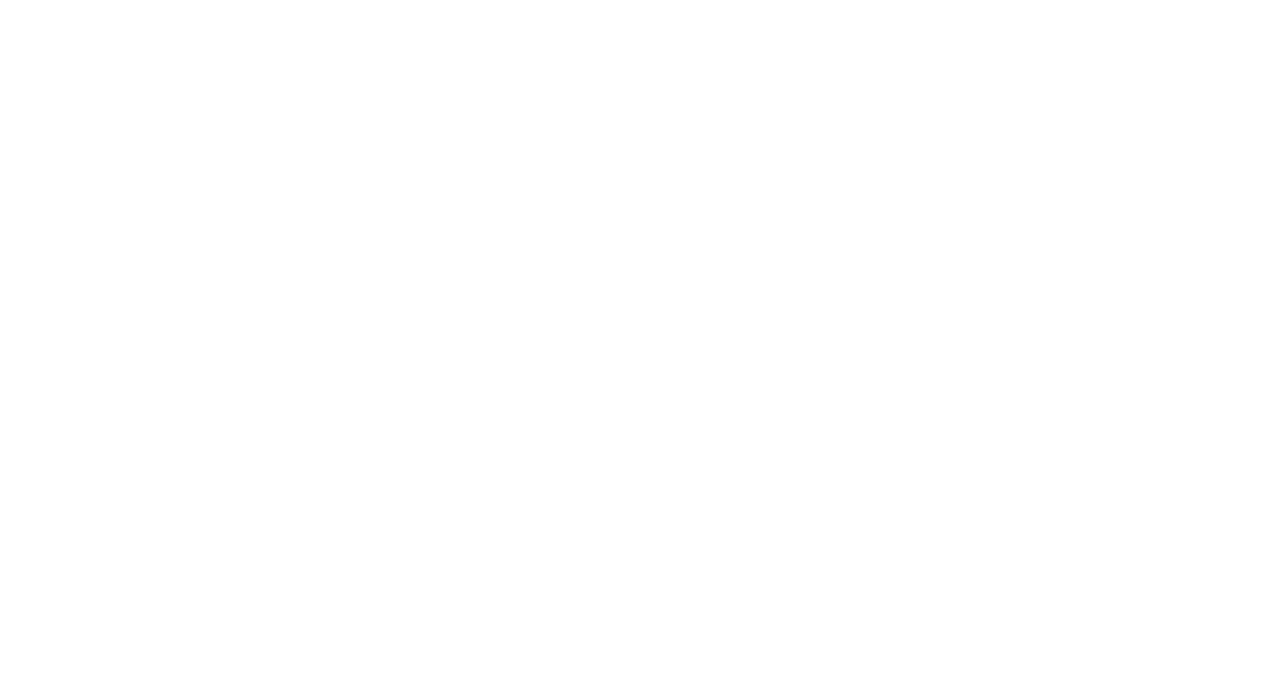
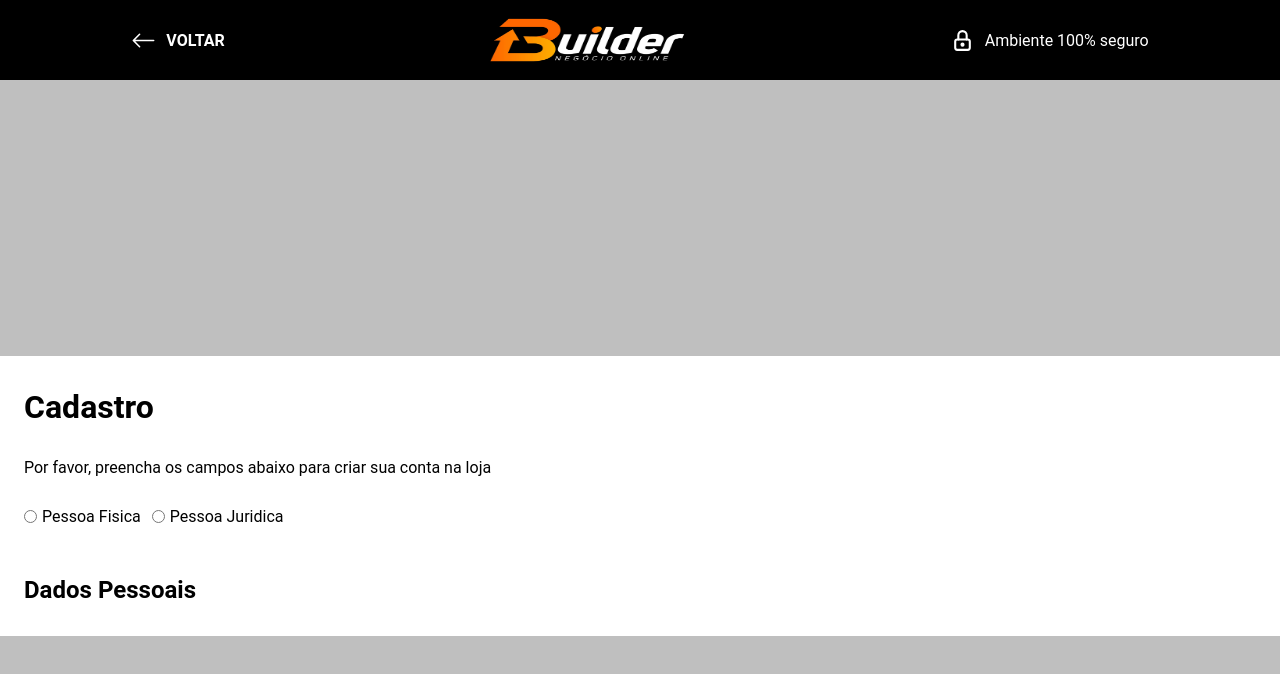
Before and after one commit to gabrielbastiani/FrontEnd-Ecommerce, a Next.js app: page /createAccount in a window 1280 px wide. Shown: the top 674 px of the page. Built offline with nearby package versions, Linux system fonts and the light colour scheme.

Commit message:
'create'

```diff
--- /dev/null
+++ b/src/components/HeaderAccount/index.tsx
@@ -0,0 +1,27 @@
+import Image from 'next/image';
+import logoLoginWhite from '../../assets/LogoBuilderWhite.png';
+import { ContainerHeader, ContentHeader, BlockBack, TextVoltar, BlockSecurity, TextSecurity } from './styles';
+import { BsArrowLeft } from 'react-icons/bs';
+import { TbLock } from 'react-icons/tb';
+import Link from 'next/link';
+
+
+export const HeaderAccount = () => (
+    <>
+        <ContainerHeader>
+            <ContentHeader>
+                <BlockBack>
+                    <Link href="/loginClient">
+                        <BsArrowLeft color='white' size={25} />
+                        <TextVoltar>VOLTAR</TextVoltar>
+                    </Link>
+                </BlockBack>
+                <Image src={logoLoginWhite} width={200} height={50} alt="Logo Builder Seu Negocio Online" />
+                <BlockSecurity>
+                    <TbLock color='white' size={25} />
+                    <TextSecurity>Ambiente 100% seguro</TextSecurity>
+                </BlockSecurity>
+            </ContentHeader>
+        </ContainerHeader>
+    </>
+)
--- /dev/null
+++ b/src/components/HeaderAccount/styles.ts
@@ -0,0 +1,48 @@
+import styled from 'styled-components';
+
+export const ContainerHeader = styled.header`
+  display: flex;
+  justify-content: center;
+  background-color: ${props => props?.theme?.colors?.black};
+  width: 100%;
+  padding: 15px 0;
+`
+
+export const ContentHeader = styled.div`
+  display: flex;
+  align-items: center;
+  justify-content: space-around;
+  width: 100%;
+
+  @media (max-width: 540px) {
+    flex-direction: column;
+    padding: 20px 0;
+
+    img {
+      margin: 20px;
+    }
+  }
+`
+
+export const BlockBack = styled.div`
+  a {
+    display: flex;
+    align-items: center;
+  }
+`
+
+export const TextVoltar = styled.span`
+  color: ${props => props?.theme?.colors?.white};
+  padding-left: 10px;
+  font-weight: 600;
+`
+
+export const BlockSecurity = styled.div`
+  display: flex;
+  align-items: center;
+`
+
+export const TextSecurity = styled.span`
+  color: ${props => props?.theme?.colors?.white};
+  padding-left: 10px;
+`
--- /dev/null
+++ b/src/components/Titulos/index.tsx
@@ -0,0 +1,28 @@
+import {
+    Subtitulo,
+    TituloSecundario,
+    TituloTerciario,
+    TituloPrincipal
+} from './styles';
+
+interface TituloRequest {
+    tipo: string;
+    titulo: string;
+}
+
+const Titulos = ({tipo, titulo}: TituloRequest) => {
+    switch (tipo) {
+        case 'h4':
+            return (<Subtitulo>{titulo}</Subtitulo>);
+        case 'h2':
+            return (<TituloSecundario>{titulo}</TituloSecundario>);
+        case 'h3':
+            return (<TituloTerciario>{titulo}</TituloTerciario>);
+        case 'h1':
+            return (<TituloPrincipal>{titulo}</TituloPrincipal>);
+        default:
+            return (<TituloPrincipal>{titulo}</TituloPrincipal>);
+    }
+}
+
+export default Titulos;
--- /dev/null
+++ b/src/components/Titulos/styles.ts
@@ -0,0 +1,19 @@
+import styled from "styled-components";
+
+export const Subtitulo = styled.h4`
+    color: ${(props) => props.theme.colors.black};
+`;
+
+export const TituloSecundario = styled.h2`
+    color: ${(props) => props.theme.colors.black};
+`;
+
+export const TituloTerciario = styled.h3`
+    color: ${(props) => props.theme.colors.black};
+    margin-bottom: 1em;
+`;
+
+export const TituloPrincipal = styled.h1`
+    color: ${(props) => props.theme.colors.black};
+    margin-bottom: 1em;
+`;
--- a/src/pages/createAccount/index.tsx
+++ b/src/pages/createAccount/index.tsx
@@ -1,11 +1,59 @@
-import React from "react"
+import React from "react";
+import {
+    ContainerCenter,
+    BoxTop,
+    ContLogin,
+    TextCadastro,
+    RadioBotton,
+    FormularioCadastro,
+    Etiqueta,
+    BoxRadios
+} from './styles';
+import Head from "next/head";
+import { HeaderAccount } from "../../components/HeaderAccount";
+import Titulos from "../../components/Titulos";
 
 
-export default function createAccount(){
+export default function createAccount() {
 
     return (
         <>
+            <Head>
+                <title>Cadastro na Loja</title>
+            </Head>
 
+            <HeaderAccount />
+
+            <ContainerCenter>
+                <ContLogin>
+                    <BoxTop>
+                        <Titulos
+                            tipo="h1"
+                            titulo="Cadastro"
+                        />
+
+                        <TextCadastro>Por favor, preencha os campos abaixo para criar sua conta na loja</TextCadastro>
+
+                        <BoxRadios>
+                            <Etiqueta>Pessoa Juridica</Etiqueta>
+                            <RadioBotton type="radio" id="css" name="fav_language" value="CSS" />
+
+                            <Etiqueta>Pessoa Fisica</Etiqueta>
+                            <RadioBotton type="radio" id="html" name="fav_language" value="HTML" />
+                        </BoxRadios>
+
+                        <Titulos
+                            tipo="h2"
+                            titulo="Dados Pessoais"
+                        />
+
+                        <FormularioCadastro>
+
+                        </FormularioCadastro>
+
+                    </BoxTop>
+                </ContLogin>
+            </ContainerCenter>
         </>
     )
 }
--- /dev/null
+++ b/src/pages/createAccount/styles.ts
@@ -0,0 +1,47 @@
+import styled from 'styled-components'
+
+export const ContainerCenter = styled.div`
+  height: 100vh;
+  display: flex;
+  flex: 1;
+  justify-content: center;
+  align-items: center;
+  background-color: ${props => props?.theme?.colors?.gray};
+`
+
+export const ContLogin = styled.div`
+  margin-top: 2rem;
+  width: 1300px;
+  display: flex;
+  align-items: center;
+  padding: 2rem 1.5rem;
+  background-color: ${props => props?.theme?.colors?.white};
+
+  @media (max-width: 620px) {
+    width: 90%;
+  }
+`
+
+export const BoxTop = styled.div``
+
+export const RadioBotton = styled.input`
+  margin-right: 5px;
+`
+
+export const TextCadastro = styled.span`
+  ${props => props?.theme?.colors?.black};
+`
+
+export const FormularioCadastro = styled.form``
+
+export const Etiqueta = styled.label`
+  margin-right: 11px;
+`
+
+export const BoxRadios = styled.div`
+  display: flex;
+  flex-direction: row-reverse;
+  justify-content: flex-end;
+  margin-top: 30px;
+  margin-bottom: 50px;
+`
--- a/src/pages/myAccount/index.tsx
+++ b/src/pages/myAccount/index.tsx
@@ -2,6 +2,7 @@ import React from "react";
 import { canSSRAuth } from "../../utils/canSSRAuth";
 import { setupAPIClient } from "../../services/api";
 import Head from "next/head";
+import { HeaderAccount } from "../../components/HeaderAccount";
 
 
 export default function MyAccount() {
@@ -12,7 +13,7 @@ export default function MyAccount() {
                 <title>Sua Conta na Loja</title>
             </Head>
 
-            <h1>Minha Conta</h1>
+            <HeaderAccount />
 
         </>
     )
```
